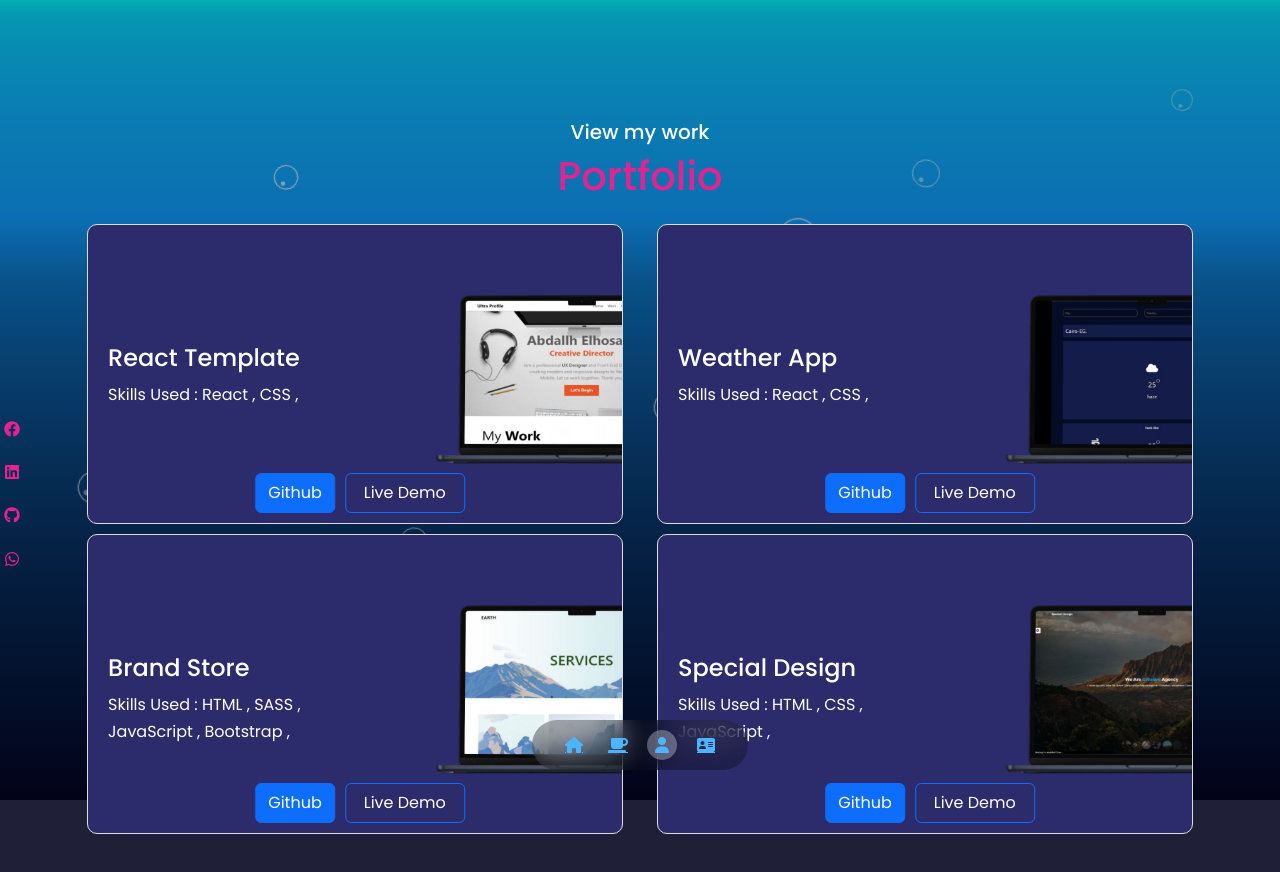
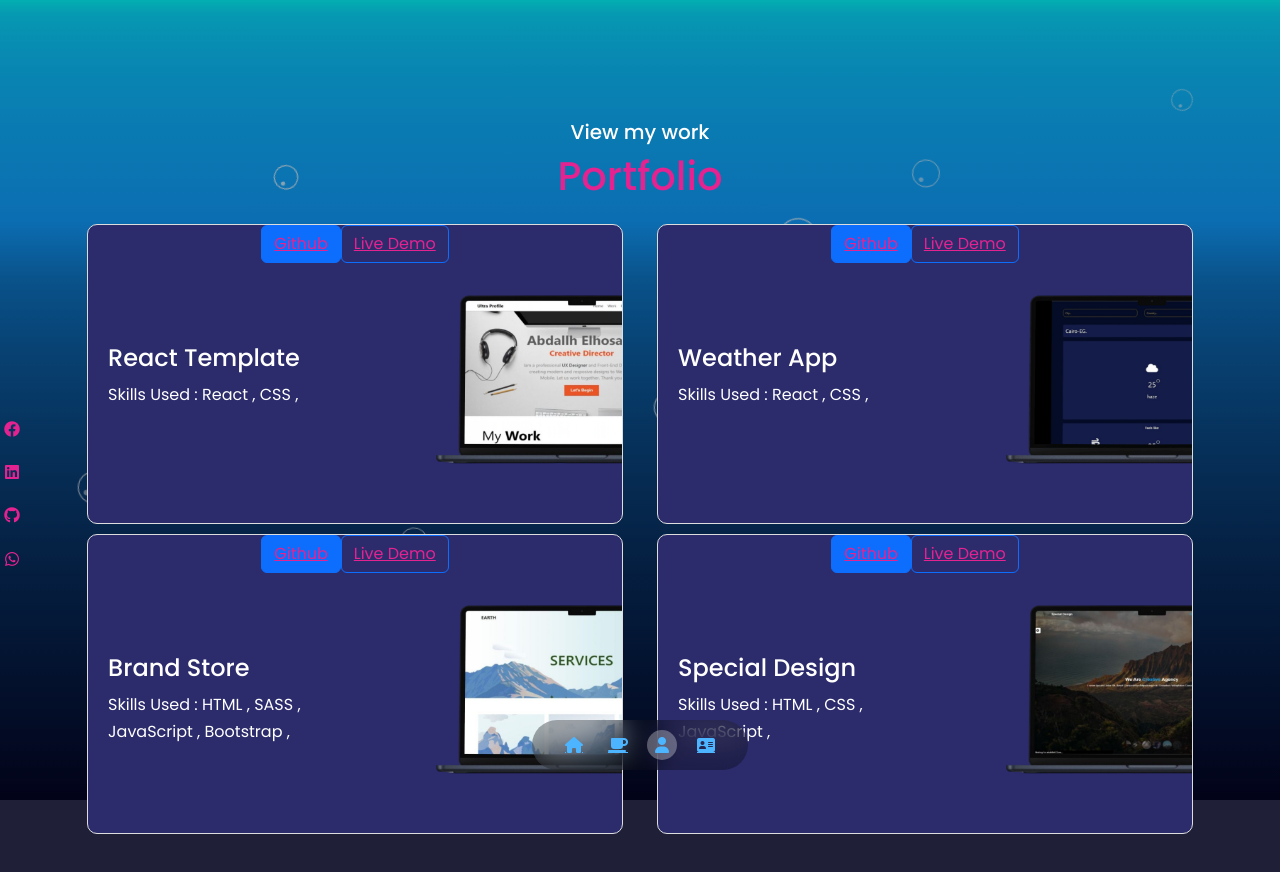
Before and after one commit to AbdallahElhosary/myPortfolio, a React (Create React App) app: page /portfolio in a window 1280 px wide. Shown: the top 872 px of the page. Built offline with nearby package versions, Linux system fonts and the light colour scheme.

Commit message:
Update Portfolio.jsx

```diff
--- a/src/components/Portfolio/Portfolio.jsx
+++ b/src/components/Portfolio/Portfolio.jsx
@@ -16,7 +16,7 @@ const Portfolio = () => {
           return <>{s} , </>
       })}</div>
       </div>
-      <div className='buttons '>
+      <div className='git-buttons '>
         <button  className='btn btn-primary'><a href={website.github} target="_blank">Github</a></button>
         <button  className='btn btn-outline-primary'><a  href={website.live} target="_blank">Live Demo</a></button>
 
```
